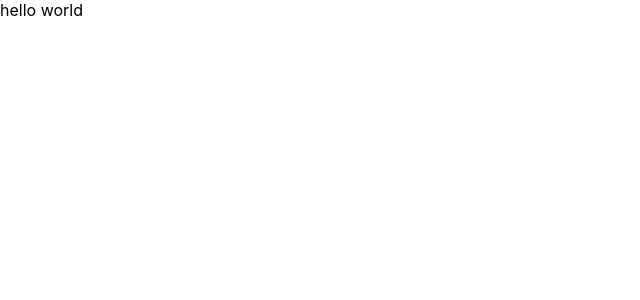
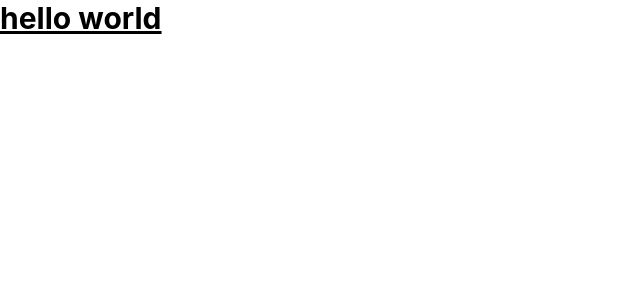
Before and after one commit to bayramdev/trial-exam-analysis, a React (Create React App) app: page / in a window 1280 px wide. Shown: the top 300 px of the page, without its empty margins (0-640 px from the left). Built offline with nearby package versions, Linux system fonts and the light colour scheme.

Commit message:
Set up TailwindCSS

```diff
--- a/package.json
+++ b/package.json
@@ -39,5 +39,10 @@
       "last 1 firefox version",
       "last 1 safari version"
     ]
+  },
+  "devDependencies": {
+    "autoprefixer": "^10.4.2",
+    "postcss": "^8.4.6",
+    "tailwindcss": "^3.0.23"
   }
 }
--- a/src/App.tsx
+++ b/src/App.tsx
@@ -1,7 +1,7 @@
 import React from "react";
 
 function App() {
-  return <div>hello world</div>;
+  return <h1 className="text-3xl font-bold underline">hello world</h1>;
 }
 
 export default App;
--- a/src/index.css
+++ b/src/index.css
@@ -1,3 +1,7 @@
+@tailwind base;
+@tailwind components;
+@tailwind utilities;
+
 * {
   box-sizing: border-box;
   margin: 0;
--- /dev/null
+++ b/tailwind.config.js
@@ -0,0 +1,7 @@
+module.exports = {
+  content: ["./src/**/*.{js,jsx,ts,tsx}"],
+  theme: {
+    extend: {},
+  },
+  plugins: [],
+};
```
Also changed, not shown: 1 other file (tests, documents, lock files or other folders).
